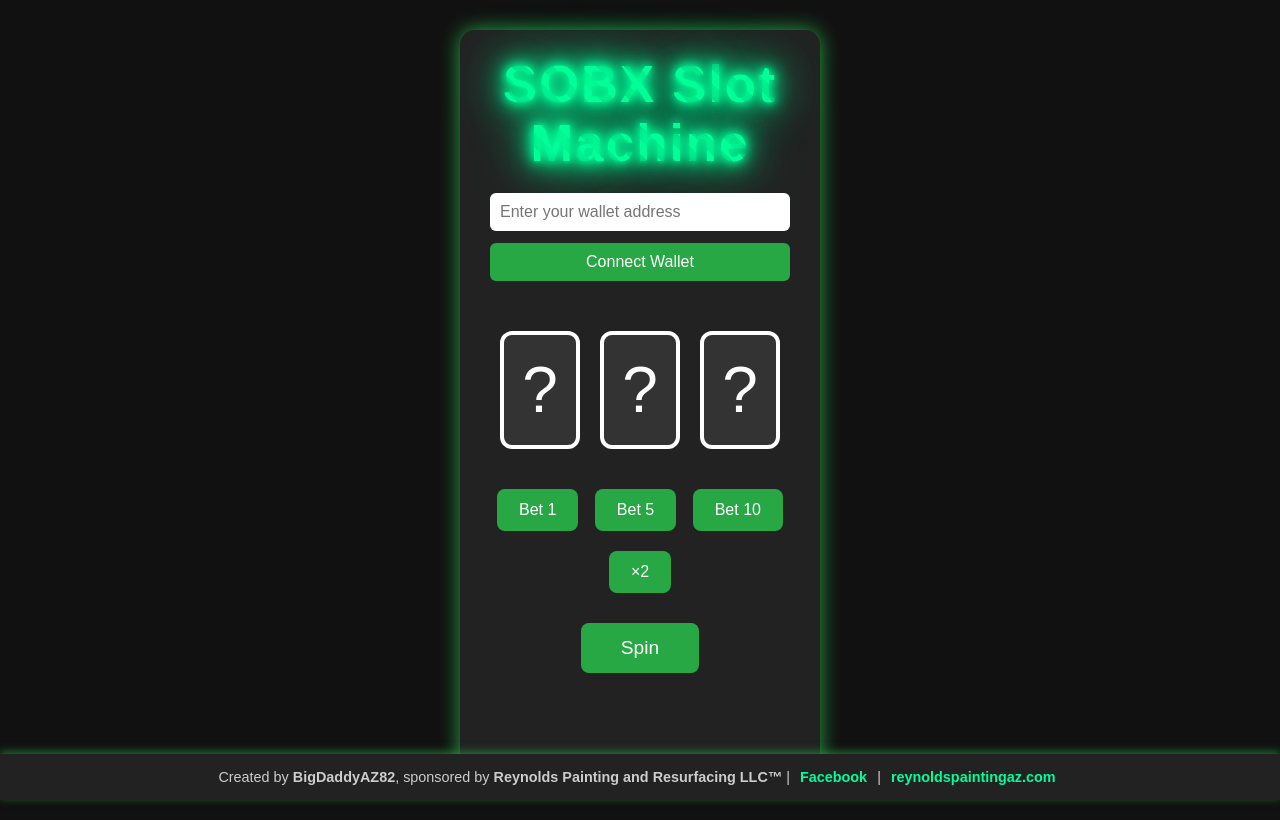
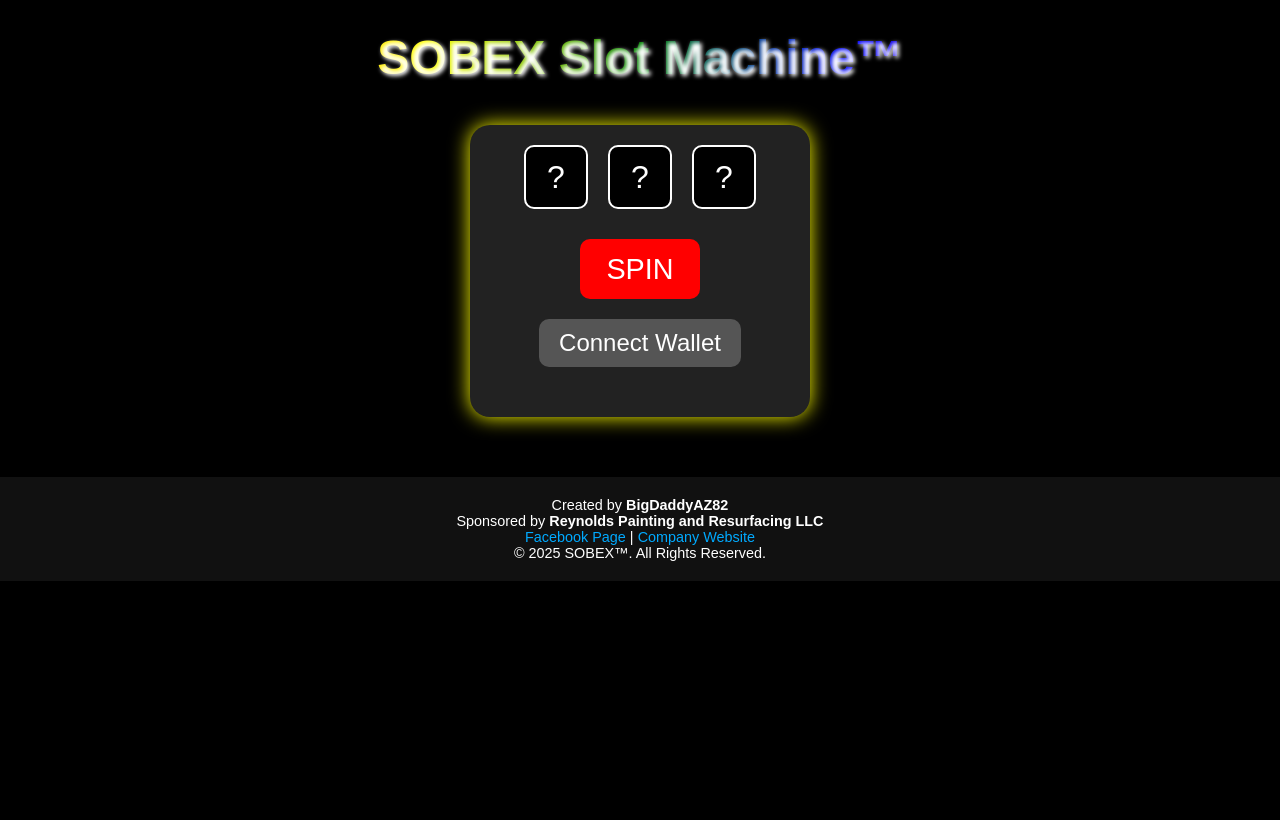
Before and after one commit to bigdaddyaz82/sobx-slots, a website: page index.html in a window 1280 px wide. Drawn offline with Linux system fonts and the light colour scheme.

Commit message:
Update index.html

```diff
--- a/index.html
+++ b/index.html
@@ -2,318 +2,154 @@
 <html lang="en">
 <head>
   <meta charset="UTF-8" />
-<meta name="viewport" content="width=device-width, initial-scale=1" />
-<title>SOBX Slots</title>
+  <meta name="viewport" content="width=device-width, initial-scale=1.0"/>
+  <title>SOBEX Slot Machine™</title>
   <style>
-  html, body {
-    height: 100%;
+    body {
+      font-family: 'Arial', sans-serif;
+      background-color: #000;
+      color: #fff;
+      text-align: center;
       margin: 0;
       padding: 0;
-    font-family: Arial, sans-serif;
-    background-color: #111;
-    color: #fff;
-    display: flex;
-    flex-direction: column;
     }
-  body {
-    min-height: 100vh;
-  }
-  .container {
-    background-color: #222;
-    padding: 25px 30px 40px;
-    border-radius: 15px;
-    width: 360px;
-    box-sizing: border-box;
-    text-align: center;
-    box-shadow: 0 0 20px #28a745;
-    margin: 30px auto 0 auto;
-    flex-grow: 1;
-  }
+
     h1 {
-    margin: 0 0 20px 0;
-    font-size: 3.2rem;          /* bigger */
-    font-weight: 900;           /* extra bold */
-    color: #00ff99;             /* bright neon green */
-    background: repeating-linear-gradient(
-      45deg,
-      #00ff99,
-      #00ff99 10px,
-      #007f4f 10px,
-      #007f4f 20px
-    );                          /* subtle diagonal stripes */
+      font-size: 3em;
+      background: linear-gradient(to right, red, orange, yellow, green, blue, indigo, violet);
       -webkit-background-clip: text;
       -webkit-text-fill-color: transparent;
-    text-shadow:
-      0 0 8px #00ff99,
-      0 0 15px #00ff99,
-      0 0 25px #00ff99,
-      0 0 40px #00ff99,
-      0 0 60px #00ff99;
-    letter-spacing: 2px;
-    user-select: none;
+      text-shadow: 2px 2px 4px #fff;
+      margin-top: 30px;
     }
-  #walletSection {
-    margin-bottom: 25px;
+
+    .slot-machine {
+      margin: 40px auto;
+      width: 300px;
+      padding: 20px;
+      background-color: #222;
+      border-radius: 20px;
+      box-shadow: 0 0 20px #ff0;
     }
-  #wallet {
-    width: 100%;
-    padding: 10px;
-    font-size: 1rem;
-    border-radius: 6px;
-    border: none;
-    box-sizing: border-box;
-  }
-  #connectBtn {
-    margin-top: 12px;
-    padding: 10px 20px;
-    font-size: 1rem;
-    border-radius: 6px;
-    border: none;
-    background-color: #28a745;
-    color: #fff;
-    cursor: pointer;
-    width: 100%;
-    transition: background-color 0.2s;
-  }
-  #connectBtn:hover {
-    background-color: #218838;
-  }
-  .slot-machine {
+
+    .reels {
       display: flex;
       justify-content: center;
-    margin-bottom: 30px;
+      margin-bottom: 20px;
     }
-  .symbol {
-    width: 110px;
-    height: 110px;
-    border: 4px solid #fff;
+
+    .reel {
+      width: 60px;
+      height: 60px;
       margin: 0 10px;
-    font-size: 4rem;
-    display: flex;
-    justify-content: center;
-    align-items: center;
-    background-color: #333;
-    border-radius: 12px;
-    user-select: none;
+      background-color: #000;
+      border: 2px solid #fff;
+      font-size: 2em;
+      line-height: 60px;
+      border-radius: 10px;
     }
-  .buttons-row {
-    margin-top: 10px;
+
+    .button {
+      padding: 10px 20px;
+      font-size: 1.5em;
+      border: none;
+      border-radius: 10px;
+      cursor: pointer;
+      margin: 10px;
     }
-  button.bet-btn {
-    padding: 12px 22px;
-    font-size: 1rem;
-    margin: 10px 6px;
-    border-radius: 8px;
-    border: none;
-    cursor: pointer;
-    background-color: #28a745;
-    color: #fff;
-    transition: background-color 0.2s;
+
+    #spin {
+      background-color: red;
+      color: white;
+      width: 120px;
+      height: 60px;
+      font-size: 1.8em;
     }
-  button.bet-btn:hover {
-    background-color: #218838;
+
+    #connectWallet {
+      background-color: #555;
+      color: white;
     }
-  button.bet-btn.selected {
-    background-color: #ffc107;
-    color: #111;
-    font-weight: bold;
+
+    .message {
+      margin-top: 20px;
+      font-size: 1.2em;
     }
-  #multiplierBtn {
-    background-color: #28a745;
+
+    footer {
+      margin-top: 60px;
+      padding: 20px;
+      background-color: #111;
+      font-size: 0.9em;
     }
-  #multiplierBtn.selected {
-    background-color: #218838;
-    font-weight: bold;
-  }
-  #spinBtn {
-    margin-top: 20px;
-    padding: 14px 40px;
-    font-size: 1.2rem;
-    border-radius: 8px;
-    border: none;
-    background-color: #28a745;
-    color: #fff;
-    cursor: pointer;
-    transition: background-color 0.2s;
-  }
-  #spinBtn:hover {
-    background-color: #218838;
-  }
-  #result {
-    margin-top: 30px;
-    min-height: 1.5em;
-    font-size: 1.3rem;
-  }
-  #walletMessage {
-    margin-top: 8px;
-    color: #f39c12;
-    font-size: 0.9rem;
-    min-height: 1.2em;
-  }
-  footer {
-    background: #222;
-    color: #ccc;
-    text-align: center;
-    padding: 15px 20px;
-    font-size: 0.9rem;
-    box-shadow: 0 -2px 8px #28a745aa;
-    width: 100%;
-    box-sizing: border-box;
-    position: sticky;
-    bottom: 0;
-    user-select: none;
-  }
+
     footer a {
-    color: #00ff99;
+      color: #0af;
       text-decoration: none;
-    font-weight: bold;
-    margin: 0 6px;
-  }
-  footer a:hover {
-    text-decoration: underline;
-  }
-  #dailyRewardsBtn {
-    background-color: #28a745;
-    color: #fff;
-    border: none;
-    padding: 12px 24px;
-    font-size: 1rem;
-    border-radius: 8px;
-    cursor: pointer;
-    transition: background-color 0.2s;
-  }
-  #dailyRewardsBtn:hover {
-    background-color: #218838;
-  }
-  #dailyRewardsStatus {
-    margin-top: 12px;
-    font-size: 1rem;
-    min-height: 1.2em;
-    color: #ffc107;
     }
   </style>
 </head>
 <body>
-
-<div class="container">
-  <h1>SOBX Slot Machine</h1>
-
-  <div id="walletSection">
-    <input type="text" id="wallet" placeholder="Enter your wallet address" autocomplete="off" />
-    <button id="connectBtn">Connect Wallet</button>
-    <div id="walletMessage"></div>
-  </div>
+  <h1>SOBEX Slot Machine™</h1>
 
   <div class="slot-machine">
-    <div class="symbol" id="symbol1">?</div>
-    <div class="symbol" id="symbol2">?</div>
-    <div class="symbol" id="symbol3">?</div>
+    <div class="reels">
+      <div class="reel" id="reel1">?</div>
+      <div class="reel" id="reel2">?</div>
+      <div class="reel" id="reel3">?</div>
     </div>
-
-  <div class="buttons-row">
-    <button class="bet-btn" id="bet1Btn">Bet 1</button>
-    <button class="bet-btn" id="bet5Btn">Bet 5</button>
-    <button class="bet-btn" id="bet10Btn">Bet 10</button>
-    <button class="bet-btn" id="multiplierBtn">×2</button>
-  </div>
-
-  <button id="spinBtn">Spin</button>
-
-  <div id="result"></div>
+    <button id="spin" class="button">SPIN</button>
+    <button id="connectWallet" class="button">Connect Wallet</button>
+    <div class="message" id="message"></div>
   </div>
 
   <footer>
-  Created by <strong>BigDaddyAZ82</strong>, sponsored by <strong>Reynolds Painting and Resurfacing LLC™</strong> |
-  <a href="https://www.facebook.com/ReynoldsPaintingAndResurfacingLLC" target="_blank" rel="noopener noreferrer">Facebook</a> |
-  <a href="http://www.reynoldspaintingaz.com" target="_blank" rel="noopener noreferrer">reynoldspaintingaz.com</a>
+    Created by <strong>BigDaddyAZ82</strong><br>
+    Sponsored by <strong>Reynolds Painting and Resurfacing LLC</strong><br>
+    <a href="https://www.facebook.com/ReynoldsPaintingandResurfacingLLC" target="_blank">Facebook Page</a> |
+    <a href="https://azreynoldspaintingllc.com" target="_blank">Company Website</a><br>
+    &copy; 2025 SOBEX™. All Rights Reserved.
   </footer>
 
   <script>
-  const symbols = ['cherry', 'lemon', 'orange', 'seven', 'bar', 'grape', 'diamond', 'skull', 'apple', 'parrot', 'horseshoe', 'clover', 'star'];
-  const emojiMap = {
-    cherry: '🍒',
-    lemon: '🍋',
-    orange: '🍊',
-    seven: '7️⃣',
-    bar: '🍫',
-    grape: '🍇',
-    diamond: '💎',
-    skull: '💀',
-    apple: '🍎',
-    parrot: '🦜',
-    horseshoe: '🐎',
-    clover: '🍀',
-    star: '⭐️'
-  };
+    const symbols = ['🍒', '🔔', '7️⃣', '🍋', '⭐', '💎', 'BAR', '💰', '🎰', '🍀', '🍇', '🍓', '👑'];
+    const reelElements = [document.getElementById('reel1'), document.getElementById('reel2'), document.getElementById('reel3')];
+    const messageEl = document.getElementById('message');
 
-  let selectedBet = 1;
-  let multiplierActive = false;
-  let spinTimeouts = [];
+    document.getElementById('spin').addEventListener('click', () => {
+      const results = reelElements.map(reel => {
+        const symbol = symbols[Math.floor(Math.random() * symbols.length)];
+        reel.textContent = symbol;
+        return symbol;
+      });
 
-  // Bet selection
-  function selectBet(amount) {
-    selectedBet = amount;
-    document.getElementById('bet1Btn').classList.remove('selected');
-    document.getElementById('bet5Btn').classList.remove('selected');
-    document.getElementById('bet10Btn').classList.remove('selected');
-    document.getElementById('bet' + amount + 'Btn').classList.add('selected');
-  }
-
-  // Multiplier toggle
-  function toggleMultiplier() {
-    multiplierActive = !multiplierActive;
-    const btn = document.getElementById('multiplierBtn');
-    btn.classList.toggle('selected', multiplierActive);
-  }
-
-  // Wallet connect button
-  document.getElementById('connectBtn').addEventListener('click', () => {
-    const walletInput = document.getElementById('wallet');
-    const walletMessage = document.getElementById('walletMessage');
-    walletMessage.textContent = '';
-    if (window.ethereum) {
-      window.ethereum.request({ method: 'eth_requestAccounts' })
-        .then(accounts => {
-          walletInput.value = accounts[0];
-          walletMessage.textContent = 'Wallet connected.';
-          walletMessage.style.color = '#28a745';
-        })
-        .catch(() => {
-          walletMessage.textContent = 'Failed to connect wallet.';
-          walletMessage.style.color = '#f44336';
-        });
+      if (results[0] === results[1] && results[1] === results[2]) {
+        messageEl.textContent = `Jackpot! You win SOBEX tokens!`;
+        messageEl.style.color = 'lime';
+      } else if (results[0] === results[1] || results[1] === results[2] || results[0] === results[2]) {
+        messageEl.textContent = `Matched two! You get your bet back.`;
+        messageEl.style.color = 'gold';
       } else {
-      walletMessage.textContent = 'MetaMask or compatible wallet not detected.';
-      walletMessage.style.color = '#f44336';
+        messageEl.textContent = `No match. Try again!`;
+        messageEl.style.color = 'red';
       }
     });
 
-  // Bet buttons click
-  document.getElementById('bet1Btn').addEventListener('click', () => selectBet(1));
-  document.getElementById('bet5Btn').addEventListener('click', () => selectBet(5));
-  document.getElementById('bet10Btn').addEventListener('click', () => selectBet(10));
-  document.getElementById('multiplierBtn').addEventListener('click', toggleMultiplier);
-
-  // Spin function
-  document.getElementById('spinBtn').addEventListener('click', () => {
-    clearTimeouts();
-    document.getElementById('result').textContent = '';
-
-    // Spin animations and final result
-    spinTimeouts.push(setTimeout(() => setSymbol(1), 200));
-    spinTimeouts.push(setTimeout(() => setSymbol(2), 600));
-    spinTimeouts.push(setTimeout(() => setSymbol(3), 1000));
-
-    function setSymbol(position) {
-      const symbolName = symbols[Math.floor(Math.random() * symbols.length)];
-      document.getElementById('symbol' + position).textContent = emojiMap[symbolName];
-      if (position === 3) checkResult();
+    async function connectWallet() {
+      if (window.ethereum) {
+        try {
+          const accounts = await window.ethereum.request({ method: 'eth_requestAccounts' });
+          const account = accounts[0];
+          alert(`Connected wallet: ${account}`);
+        } catch (error) {
+          console.error('User rejected wallet connection');
+        }
+      } else {
+        alert('MetaMask is not installed. Please install it to use this feature.');
+      }
     }
 
-    function checkResult() {
-      const s1 = document.getElementById('symbol1').textContent;
-      const s2 = document.getElementById('symbol2').textContent;
-      const s3 = document.getElementById('symbol3').textContent;
-      const resultDiv = document.getElementById('result');
-
-      if (s1 === s2 && s2 === s3
+    document.getElementById('connectWallet').addEventListener('click', connectWallet);
+  </script>
+</body>
+</html>
```
Lines whose indentation alone changed are shown as unchanged.
